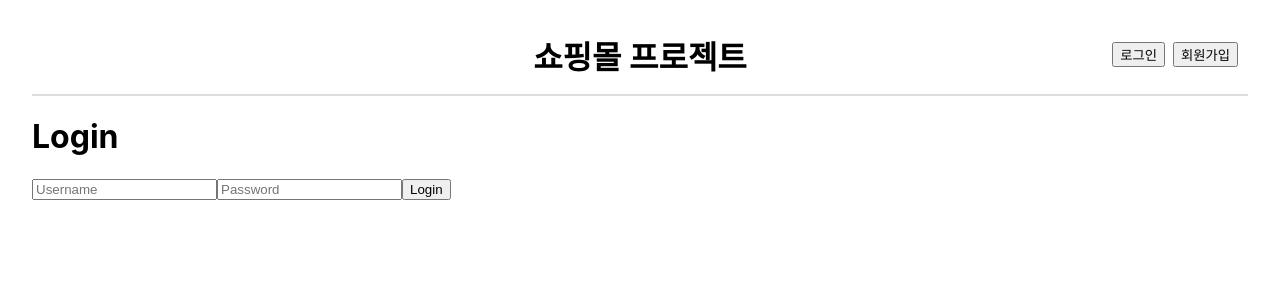
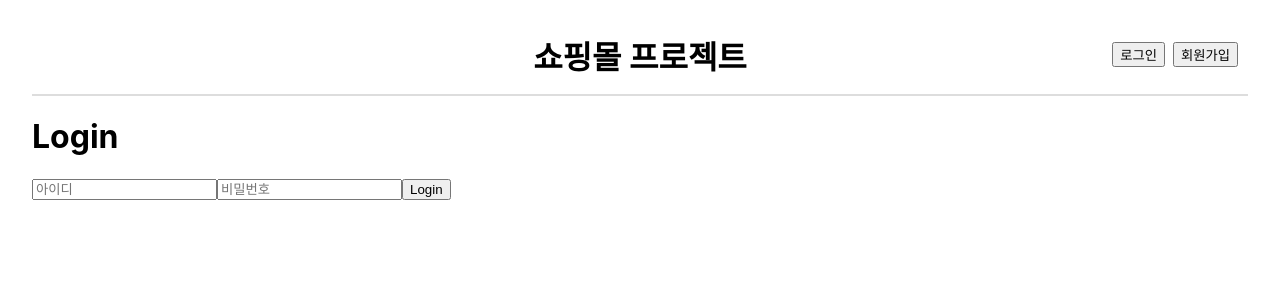
Before and after one commit to KwanEon/project, a React (Create React App) app in the folder my-app/: page /login in a window 1280 px wide. Shown: the top 300 px of the page. Built offline with nearby package versions, Linux system fonts and the light colour scheme; no server answers.

Commit message:
shoppingMall

```diff
--- a/my-app/src/App.js
+++ b/my-app/src/App.js
@@ -15,7 +15,6 @@ import Review from "./pages/Review";
 import EditReview from "./pages/EditReview";
 import Layout from "./components/Layout";
 import { AuthContext } from "./contexts/AuthContext"
-import axios from "axios";
 
 function App() {
   const { loading } = useContext(AuthContext);
--- a/my-app/src/pages/Login.js
+++ b/my-app/src/pages/Login.js
@@ -23,7 +23,6 @@ function Login() {
 
     try {
       await axios.post("http://localhost:8080/auth/login", params, {
-        headers: { "Content-Type": "application/x-www-form-urlencoded" },
         withCredentials: true,
       });
 
@@ -55,14 +54,14 @@ function Login() {
       <form onSubmit={handleLogin}>
         <input
           type="text"
-          placeholder="Username"
+          placeholder="아이디"
           value={username}
           onChange={(e) => setUsername(e.target.value)}
           required
         />
         <input
           type="password"
-          placeholder="Password"
+          placeholder="비밀번호"
           value={password}
           onChange={(e) => setPassword(e.target.value)}
           required
```
